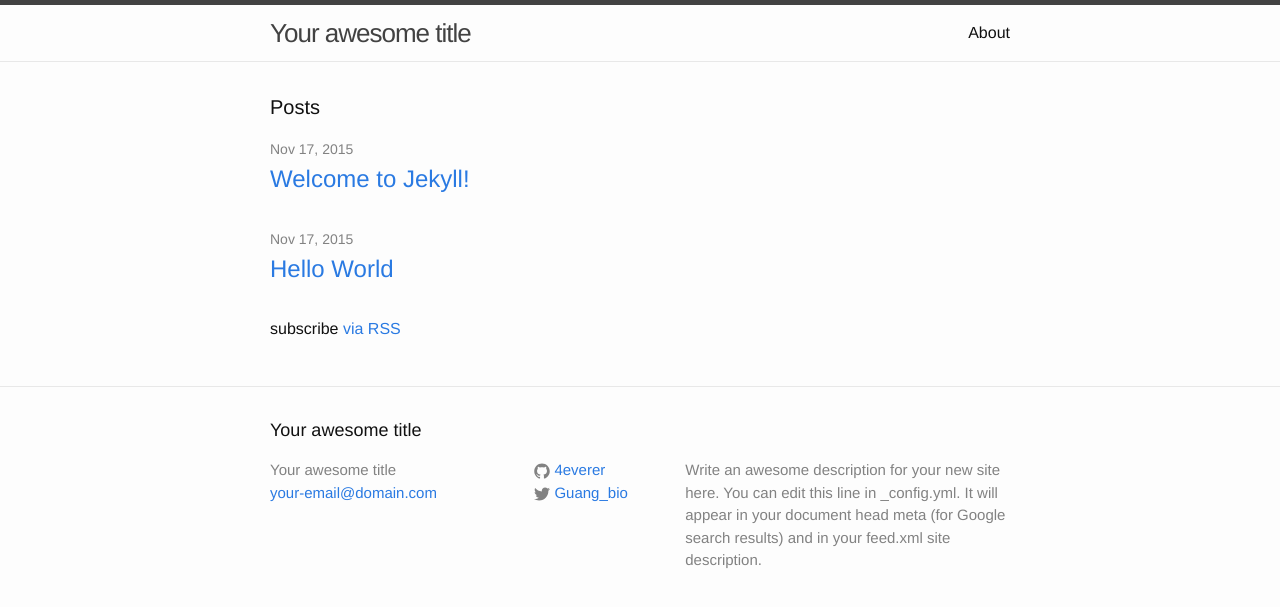
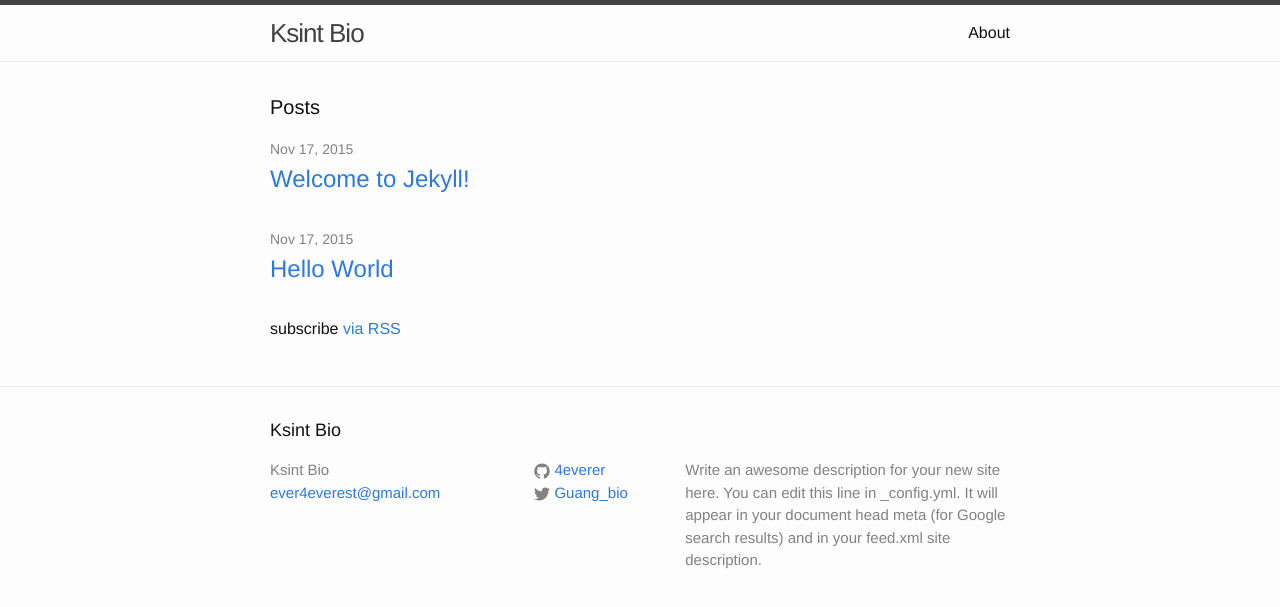
Before and after one commit to 4everer/4everer.github.io, a Jekyll site: the page built from index.html, in a window 1280 px wide. Shown: the top 607 px of the page. Built offline with Jekyll 4.4.1, drawn with Linux system fonts in a browser that asks for light colours; Markdown is read by kramdown in place of the engine named in the settings.

Commit message:
changed blog name

```diff
--- a/_config.yml
+++ b/_config.yml
@@ -6,8 +6,8 @@
 # 'jekyll serve'. If you change this file, please restart the server process.
 
 # Site settings
-title: Your awesome title
-email: your-email@domain.com
+title: Ksint Bio
+email: ever4everest@gmail.com
 description: > # this means to ignore newlines until "baseurl:"
   Write an awesome description for your new site here. You can edit this
   line in _config.yml. It will appear in your document head meta (for
```
